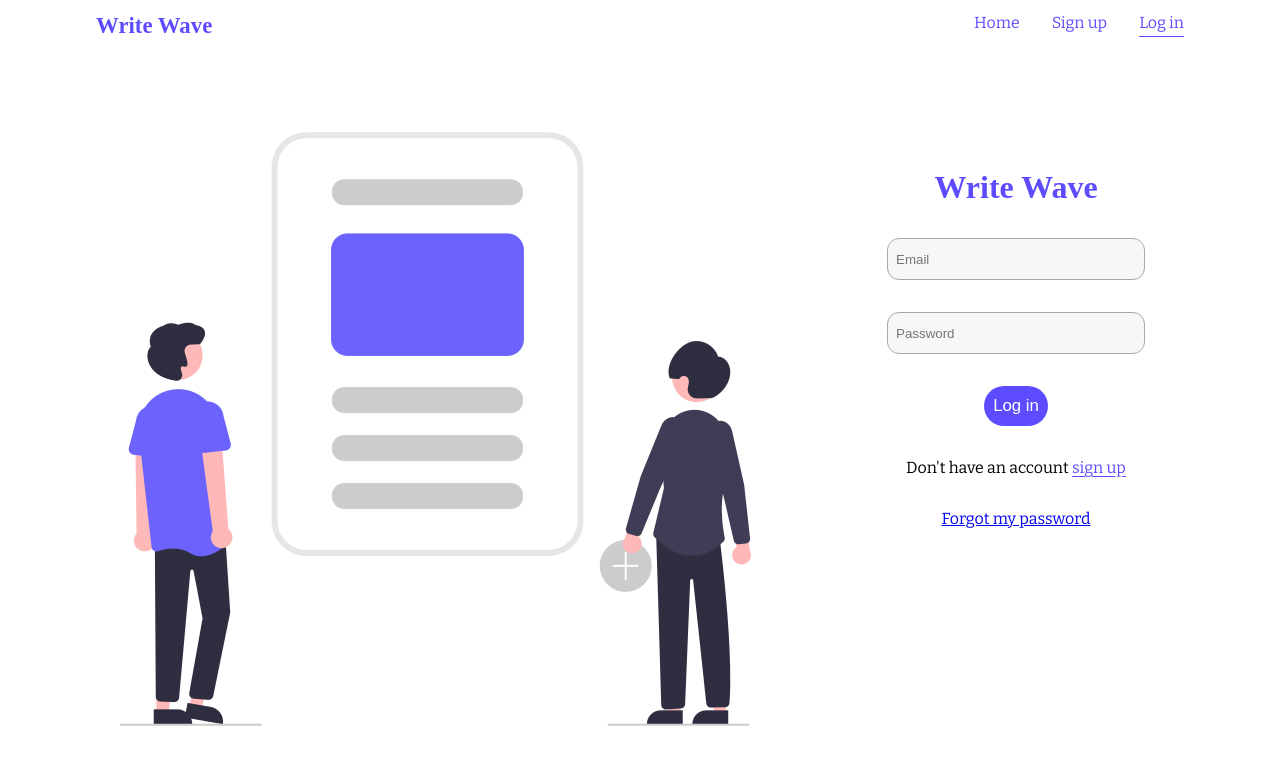
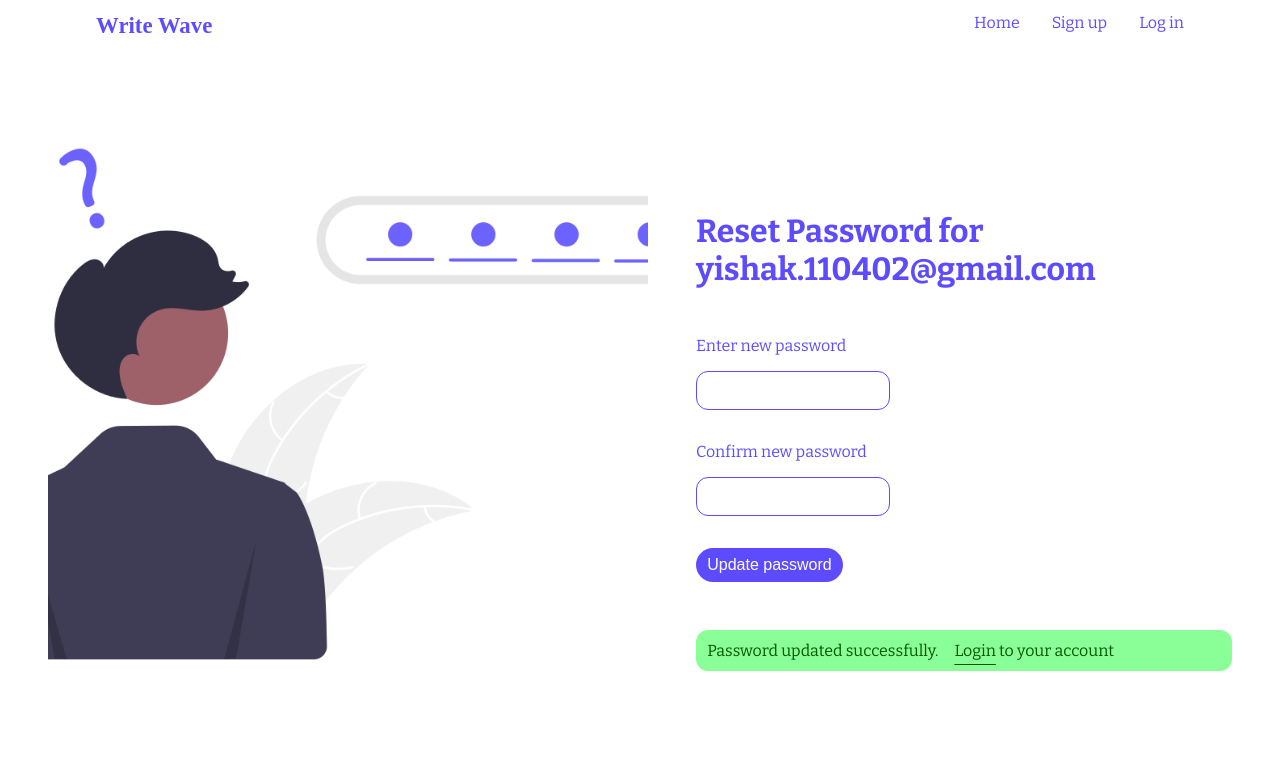
Before and after one commit to Yishak110402/Write-Wave, a React (Create React App) app in the folder client/: page /resetpassword in a window 1280 px wide. Before the commit this address led to /login. Shown: the top 764 px of the page. Built offline with nearby package versions, Linux system fonts and the light colour scheme.

Commit message:
first commit

```diff
--- a/client/src/pages/ResetPassword.css
+++ b/client/src/pages/ResetPassword.css
@@ -1,24 +1,24 @@
-.reset-password{
+.reset-password {
   color: #5d4cff;
   height: 80vh;
   padding: 2rem 3rem;
   display: flex;
   gap: 3rem;
 }
-.reset-form{
+.reset-form {
   padding-top: 8rem;
+  width: 100%;
 }
-.reset-form h1{
+.reset-form h1 {
   margin-bottom: 3rem;
 }
-.reset-password > img{
+.reset-password > img {
   object-fit: cover;
 }
-.reset-password img{
+.reset-password img {
   width: 600px;
-
 }
-.reset-password form div{
+.reset-password form div {
   display: flex;
   flex-flow: column;
   gap: 1rem;
@@ -28,11 +28,11 @@
   width: 10rem;
   padding: 0.5rem 1rem;
   font-size: 1.1rem;
-    border:1px solid #5d4cff ;
+  border: 1px solid #5d4cff;
   border-radius: 12px;
   color: #5d4cff;
 }
-.reset-form form button{
+.reset-form form button {
   background-color: #5d4cff;
   color: white;
   border: none;
@@ -40,3 +40,14 @@
   font-size: 1rem;
   padding: 0.5rem 0.7rem;
 }
+.reset-form .error-msg {
+  margin-top: 3rem;
+}
+.reset-form .success-msg {
+  margin-top: 3rem;
+  display: flex;
+  gap: 1rem;
+}
+.reset-form .success-msg a{
+    text-underline-offset: 0.5rem;
+}
--- a/client/src/pages/ResetPassword.js
+++ b/client/src/pages/ResetPassword.js
@@ -1,33 +1,91 @@
-import { useNavigate } from "react-router-dom";
+import { Link, useNavigate } from "react-router-dom";
 import "./ResetPassword.css";
 import resetPasswordImg from "./../assets/forgotpassword.png";
-import { useEffect } from "react";
+import { useEffect, useState } from "react";
 
 export default function ResetPassword({ verifiedEmail }) {
-    useEffect(function(){
-        if(!verifiedEmail){
-            navigate('/login')
+  const [updating, setUpdating] = useState(false);
+  const [updated, setUpdated] = useState(false);
+  const [err, setErr] = useState(null);
+  const [showErr, setShowErr] = useState(false);
+  const [success, setSuccess] = useState(null);
+  const [showSuccess, setShowSuccess] = useState(false);
+  const [passwords, setPasswords] = useState({
+    newPassword: "",
+    confirmPassword: "",
+  });
+  // useEffect(function () {
+  //   if (!verifiedEmail) {
+  //     navigate("/login");
+  //   }
+  // }, []);
+
+  // const navigate = useNavigate();
+  async function resetPassword(e) {
+    e.preventDefault();
+    setUpdating(true);
+    setErr(null);
+    setShowErr(false);
+    if (passwords.newPassword !== passwords.confirmPassword) {
+      setErr("Passwords don't match");
+      setShowErr(true);
+      setUpdating(false);
+      return;
+    }
+    try {
+      const res = await fetch(
+        `https://writewave-backend-api.onrender.com/users/resetpassword/${verifiedEmail}`,
+        {
+          method: "PATCH",
+          headers: {
+            "Content-type": "application/json",
+          },
+          body: JSON.stringify(passwords),
         }
-    },[])
-
-    const navigate = useNavigate()
+      );
+      const data = await res.json();
+      console.log(data);
+      if (data.status === "fail") {
+        setErr(data.message);
+        setShowErr(true);
+        setUpdating(false);
+        return;
+      }
+    } catch (err) {
+      console.log(err);
+    }
+  }
   return (
     <div className="reset-password">
       <img src={resetPasswordImg} />
-
       <div className="reset-form">
-        <h1>Reset Password for {verifiedEmail}</h1>
-        <form>
-            <div>
+        <h1>Reset Password for yishak.110402@gmail.com{verifiedEmail}</h1>
+        <form onSubmit={(e) => resetPassword(e)}>
+          <div>
             <p>Enter new password</p>
-            <input type="text" />
-            </div>
-            <div>
+            <input
+              type="text"
+              onChange={(e) =>
+                setPasswords((p) => ({ ...p, newPassword: e.target.value }))
+              }
+            />
+          </div>
+          <div>
             <p>Confirm new password</p>
-            <input type="text" />
-            </div>
-            <button>Update password</button>
+            <input
+              type="text"
+              onChange={(e) =>
+                setPasswords((p) => ({ ...p, confirmPassword: e.target.value }))
+              }
+            />
+          </div>
+          <button>Update password</button>
         </form>
+        {showErr && <div className="error-msg">{err}</div>}
+        <div className="success-msg">
+          Password updated successfully.
+          <p><Link to='/login'>Login</Link> to your account</p>
+        </div>
       </div>
     </div>
   );
```
Lines whose indentation alone changed are shown as unchanged.
